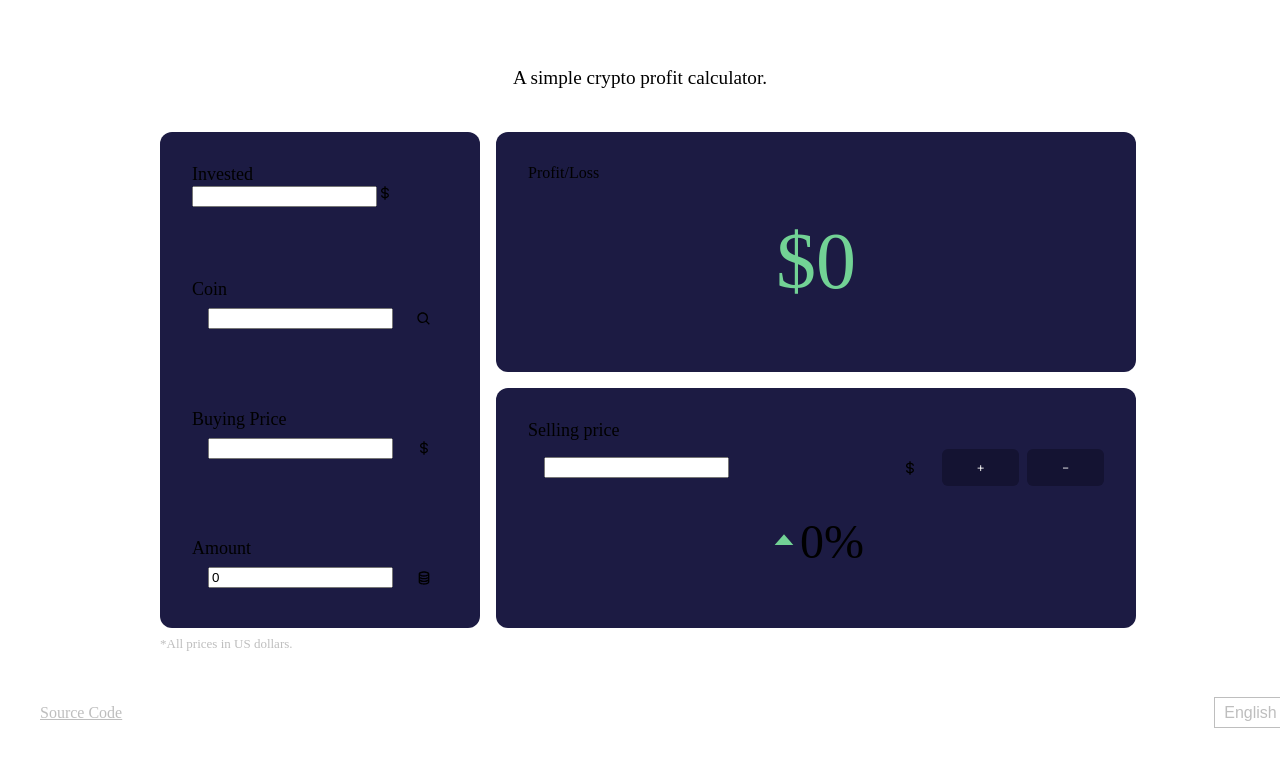
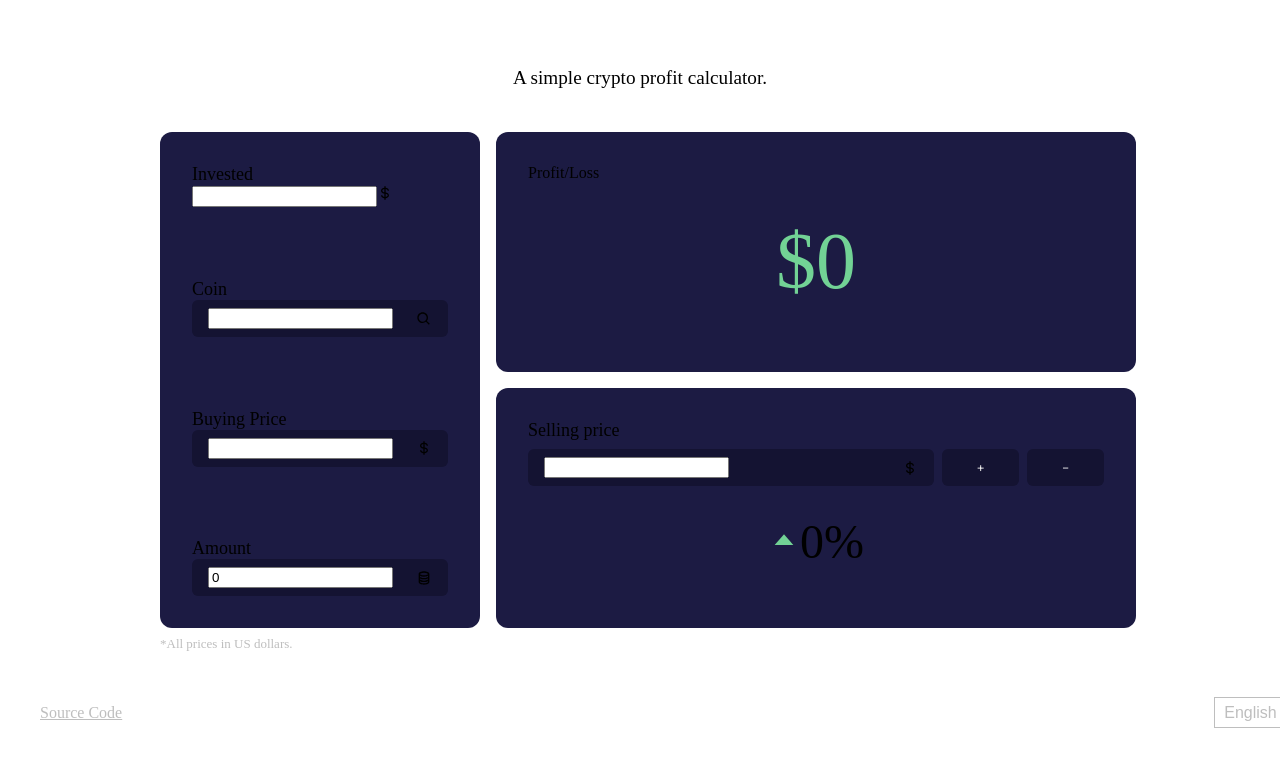
Before and after one commit to elvstejd/crypto-profit-calc, a React (Create React App) app: page / in a window 1280 px wide. Shown: the top 760 px of the page. Built offline with nearby package versions, Linux system fonts and the light colour scheme.

Commit message:
Fix variables

```diff
--- a/src/components/Select.js
+++ b/src/components/Select.js
@@ -17,7 +17,7 @@ const Dropdown = styled.div`
     margin-top: 0.2rem;
     position: absolute;
     z-index: 99;
-    background-color: var(--bg-color);
+    background-color: var(--primary-500);
     box-shadow: 1px 4px 7px -3px rgba(0,0,0,0.57);
     padding: 0.9rem 0.6rem;
     border-radius: 6px;
--- a/src/styles/shared/InputContainer.js
+++ b/src/styles/shared/InputContainer.js
@@ -4,7 +4,7 @@ export const InputContainer = styled.div`
     display: flex;
     align-items: center;
     justify-content: space-between;
-    background-color: var(--bg-color);
+    background-color: var(--primary-500);
     border-radius: 6px;
     padding: 0.5rem 1rem;
 
```
